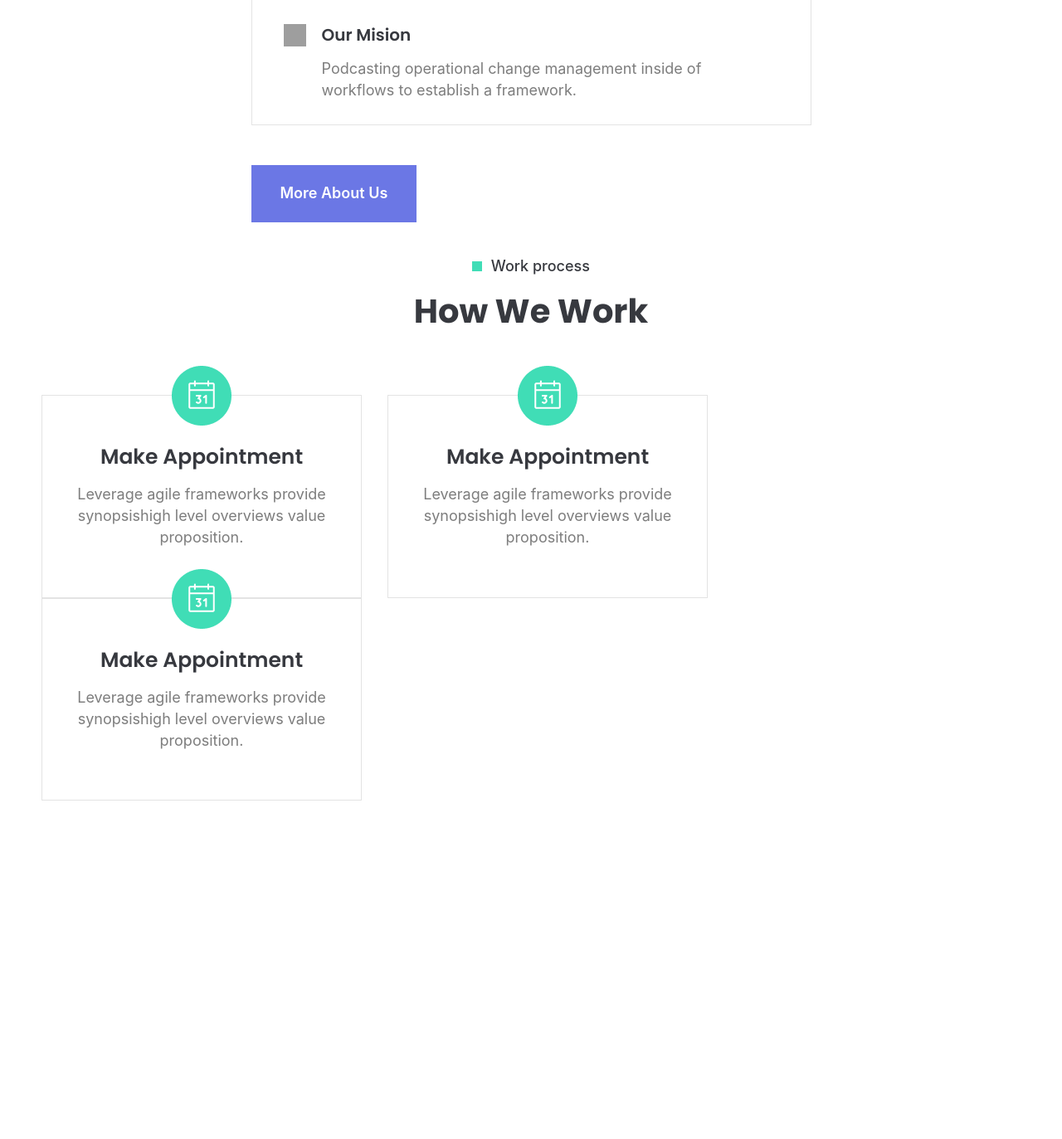
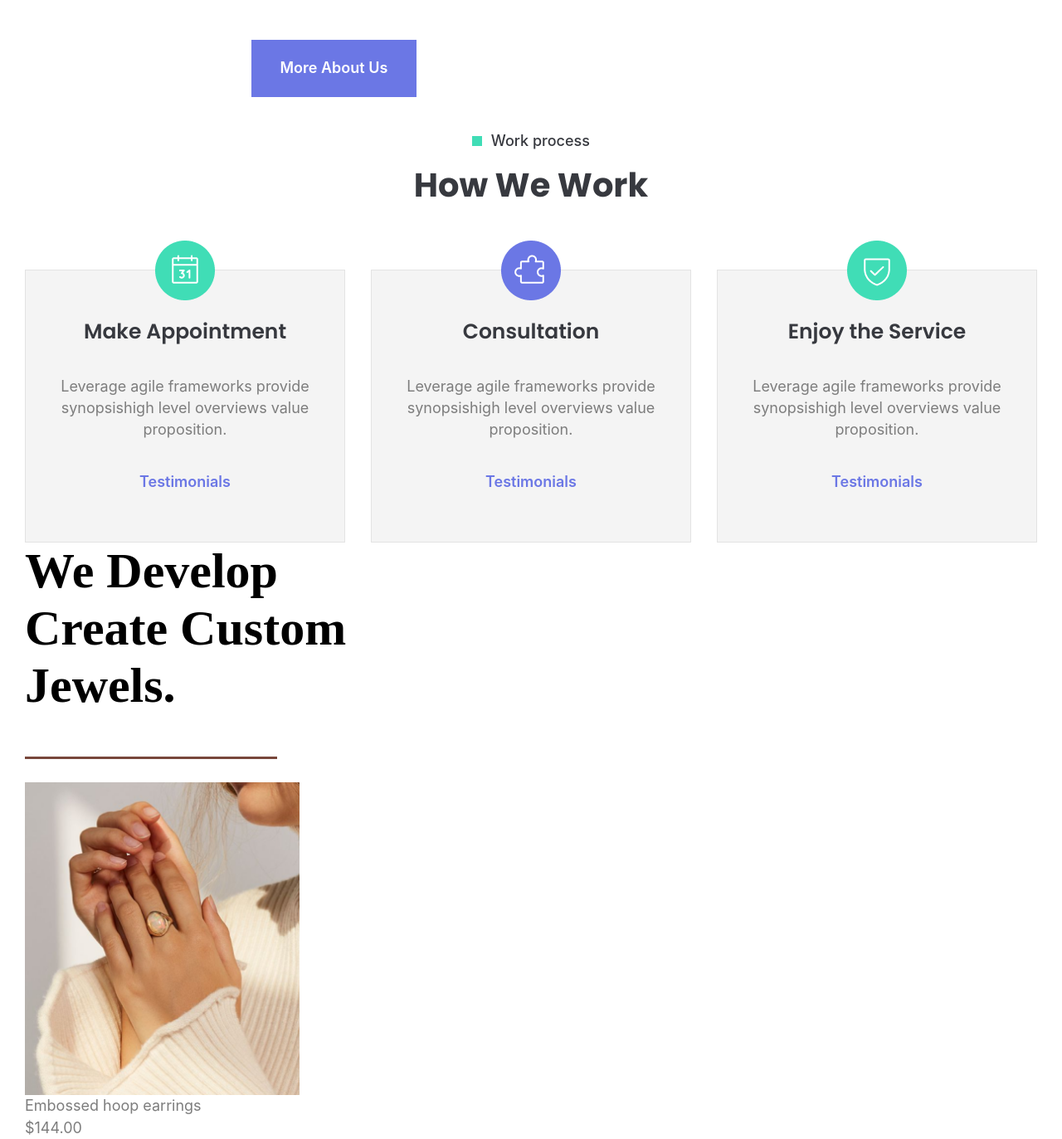
Before and after one commit to Misha-Bober/Lessons, a PHP site: page / in a window 1280 px wide. Shown: the part 5040-6413 px from the top of the page at 83% size. Before the commit the page ends 6005 px from the top, so only its background shows below. Run offline with PHP 8.4, Linux system fonts and the light colour scheme; grey boxes are pictures that could not be loaded.

Commit message:
Add files via upload

```diff
--- a/lesson_9/css/style.css
+++ b/lesson_9/css/style.css
@@ -4,7 +4,7 @@
 @import url("reset.css");
 
 body{
-    padding: 50px;
+    padding: 30px;
     font-family: "inter", sans-serif;
     font-size: 18px;
     color: #7D7D7D;
@@ -413,13 +413,45 @@ h4 {
     padding: 0px 0px 58px 0px;
     max-width: 386px;
     border: solid 1px #E3E3E3;
+    background-color: #F4F4F4;
     display: inline-block;
-
+    text-align: center
 }
 .how_we_work_card_h4 {
     margin-bottom: 16px;
     text-align: center;
 }
 .how_we_work_card p {
-    text-align: center;
+    margin: 37px;
 }
+.how_we_work_card a {
+    font-family: "inter";
+    font-size: 18px;
+    font-weight: 600;
+    color: #6B77E5;
+}
+.how_we_work_card a:hover {
+    color: #3e4ee4;
+    text-decoration: underline;
+}
+.jewellery {
+    max-width: 1214px;
+}
+.title_jewellery {
+    max-width: 488px;
+}
+.title_jewellery_h2 {
+    font-family: "Cormoran Infant";
+    font-weight: 700;
+    font-size: 60px;
+    line-height: 1.15;
+    color: #000;
+    margin-bottom: 13px;
+}
+.title_jewellery_h2::after {
+    content: "";
+    width: 304px;
+    height: 3px;
+    display: inline-block;
+    background: #78473b;
+}
--- a/lesson_9/index.html
+++ b/lesson_9/index.html
@@ -268,34 +268,54 @@
                         synopsishigh level overviews
                         value proposition.
                     </p>
+                    <a href="https://misha-bober.github.io/lessons/lesson_9/">Testimonials</a>
                 </div>
                 <div class="how_we_work_card">
                     <div class="how_we_work_card_img">
-                        <img src="img/icon_card_one.png" alt="icon">
+                        <img src="img/icon_card_two.png" alt="icon">
                     </div>
                     <h4 class="how_we_work_card_h4">
-                        Make Appointment
+                        Consultation
                     </h4 >
                     <p >
                         Leverage agile frameworks provide
                         synopsishigh level overviews
                         value proposition.
                     </p>
+                    <a href="https://misha-bober.github.io/lessons/lesson_9/">Testimonials</a>
                 </div>
                 <div class="how_we_work_card">
                     <div class="how_we_work_card_img">
-                        <img src="img/icon_card_one.png" alt="icon">
+                        <img src="img/icon_card_three.png" alt="icon">
                     </div>
                     <h4 class="how_we_work_card_h4">
-                        Make Appointment
+                        Enjoy the Service
                     </h4 >
                     <p >
                         Leverage agile frameworks provide
                         synopsishigh level overviews
                         value proposition.
                     </p>
+                    <a href="https://misha-bober.github.io/lessons/lesson_9/">Testimonials</a>
                 </div>
             </div>
+        </div>
+        <div class="jewellery">
+            <div class="title_jewellery">
+                <h2 class="title_jewellery_h2">
+                    We Develop Create Custom Jewels.
+                </h2>
+            </div>
+            <div class="jewellery_content_one">
+                <div class="jewellery_content_one_img">
+                    <img src="img/img_one.png" alt="rings">
+                </div>
+                <div class="name_price">
+                    <h6 class="name">Embossed hoop earrings</h6>
+                    <p>$144.00</p>
+                </div>
+            </div>
+
         </div>
     </main>
 
```
Also changed, not shown: lesson_9/img/icon_card_two.png (added), lesson_9/img/img_one.png (added), lesson_9/img/img_two.png (added).
